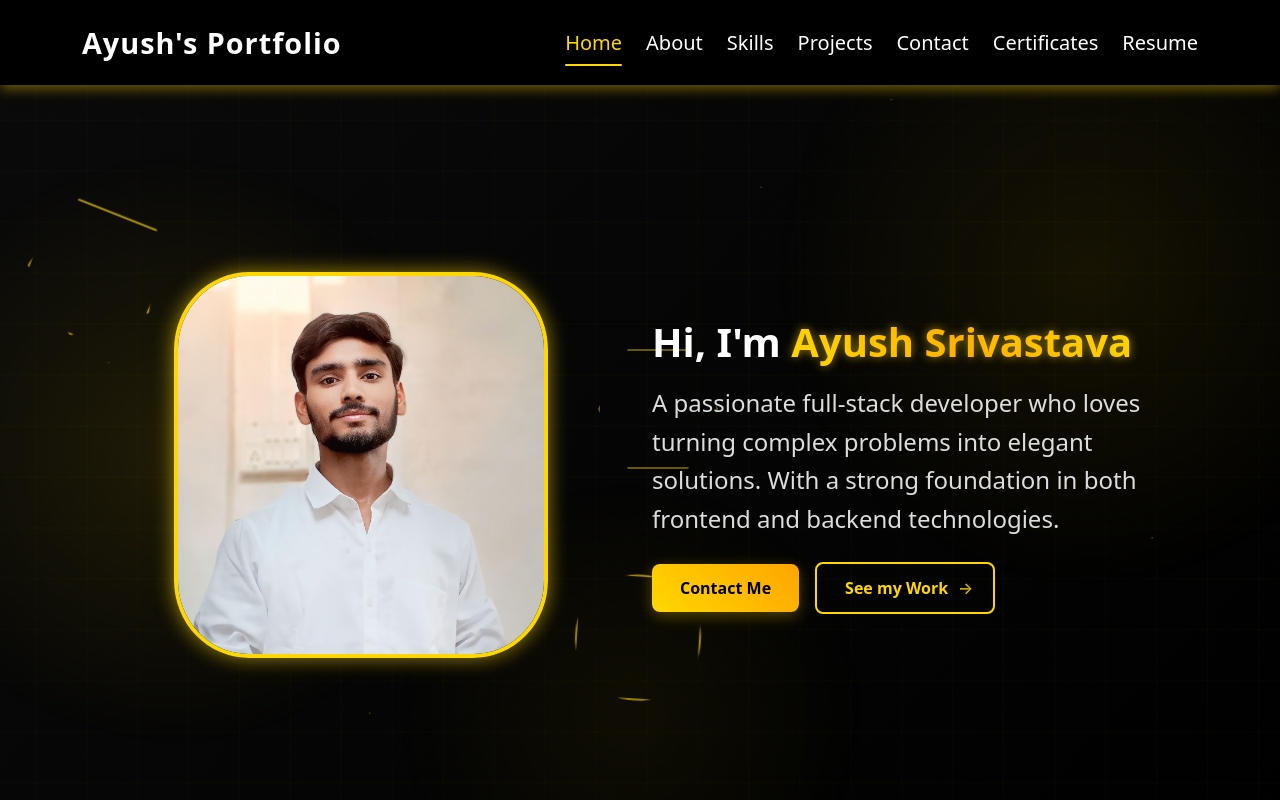
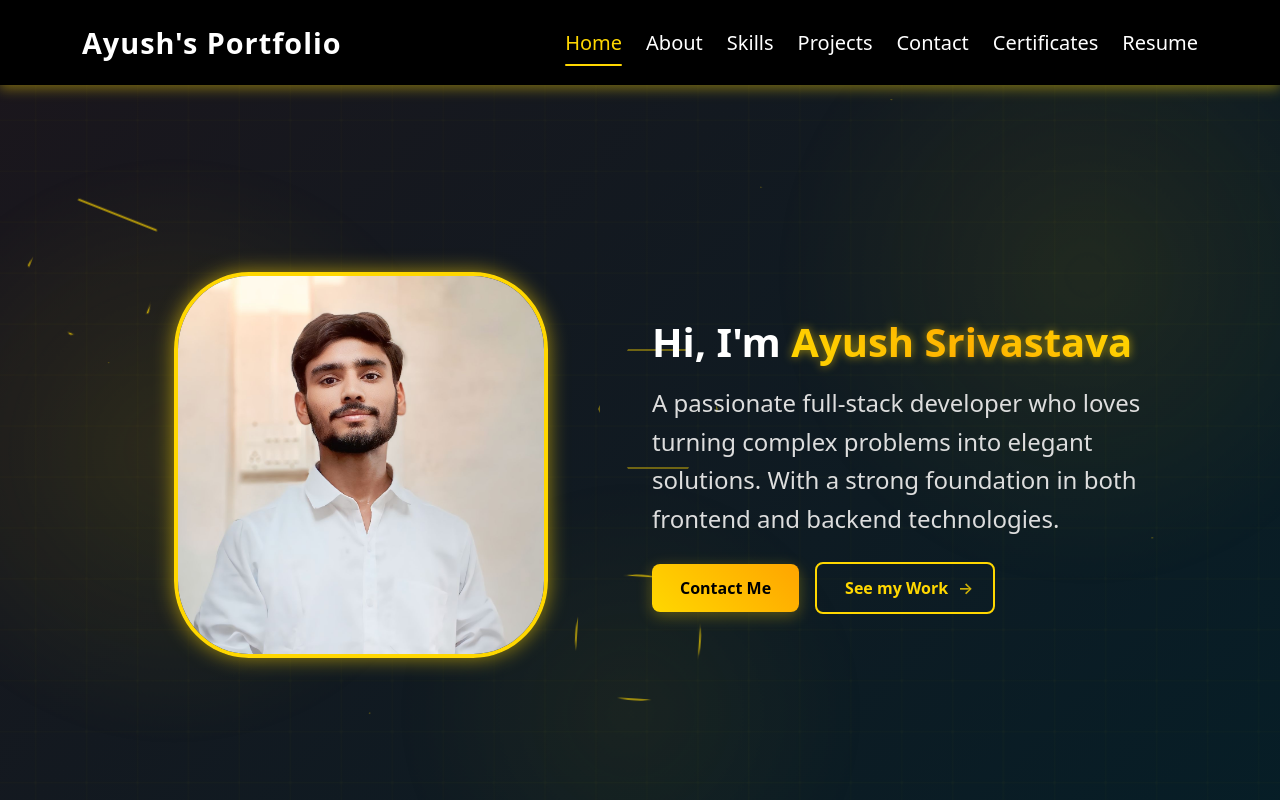
Before and after one commit to ayushsrivastava-01/faaltoo, a React (Vite) app: page / in a window 1280 px wide. Shown: the top 800 px of the page. Built offline with nearby package versions, Linux system fonts and the light colour scheme.

Commit message:
Bg change

```diff
--- a/src/components/css/Hero.css
+++ b/src/components/css/Hero.css
@@ -1,13 +1,14 @@
 .hero-section {
   position: relative;
   padding: 40px 0 20px;
-  background: linear-gradient(135deg, #0a0a0a 0%, #000000 100%);
+  background: linear-gradient(135deg, #1b161c 0%, #061e27 100%);
   color: white;
   min-height: 90vh;
   overflow: hidden;
   margin-top: -60px;
   z-index: 1;
 }
+
 
 .background-pattern {
   position: absolute;
```
